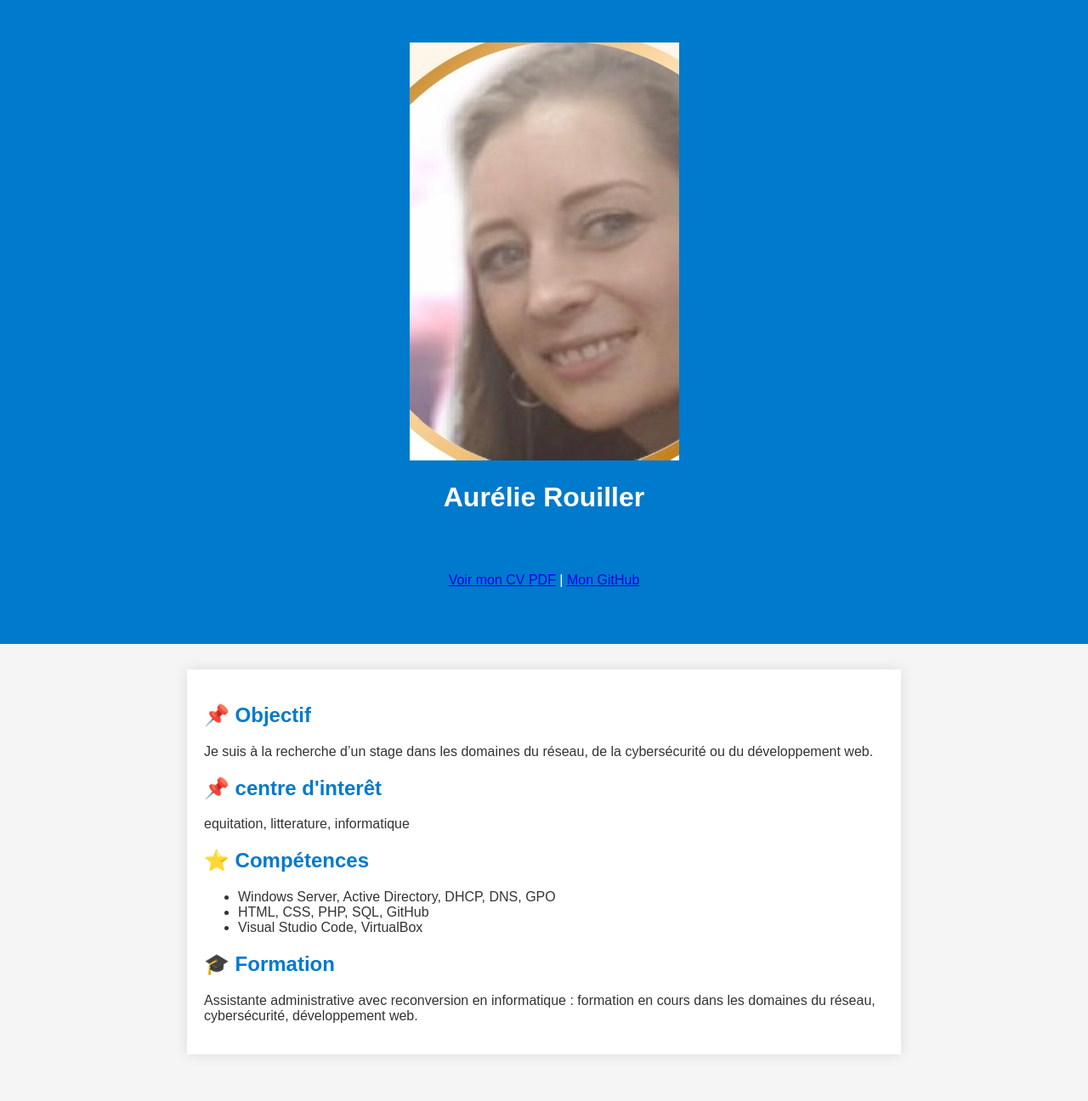
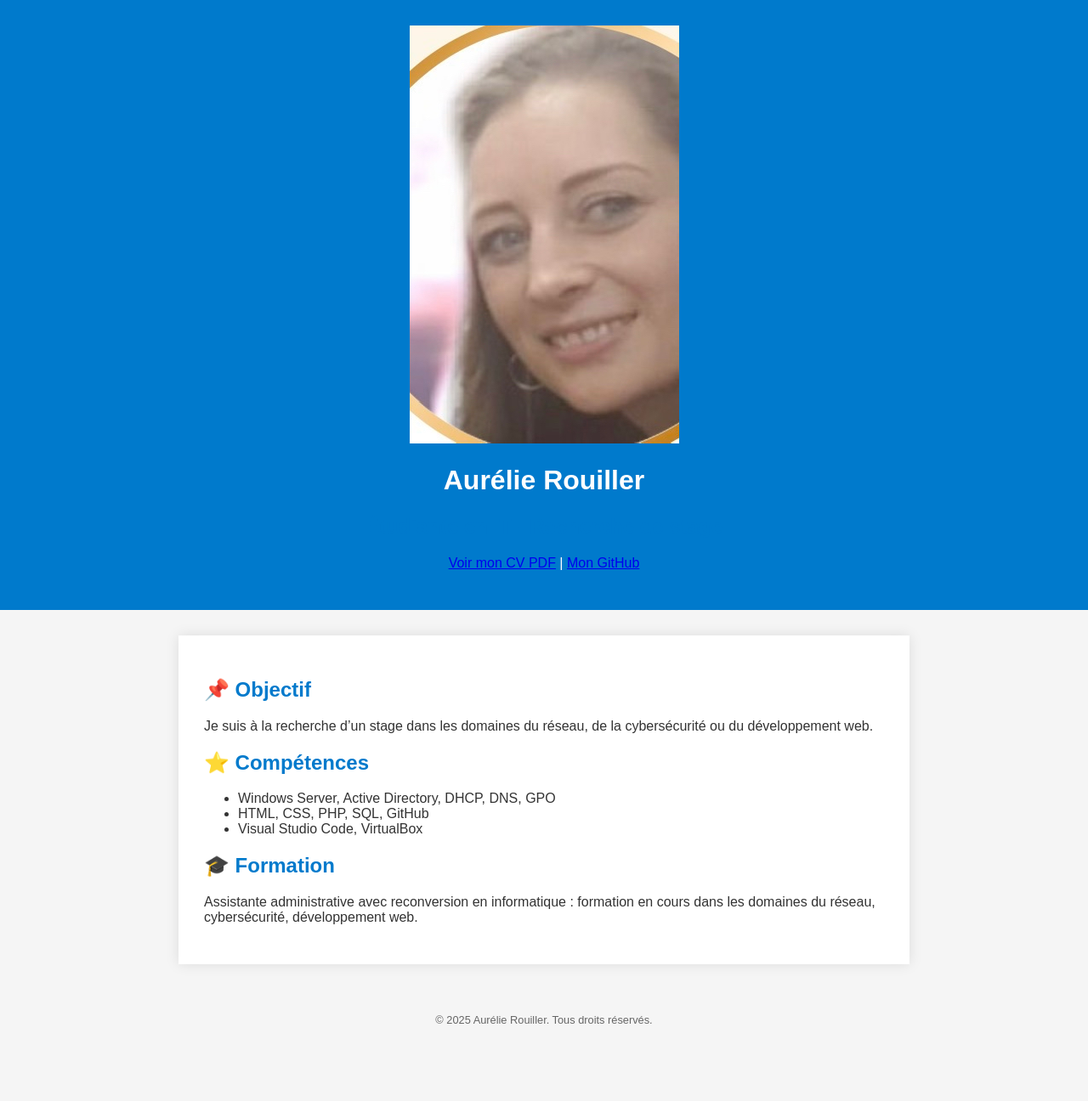
Before and after one commit to Aur1/aur1.github.io, a plain HTML site: page index.html in a window 1280 px wide. Shown: the top 1296 px of the page at 85% size. After the commit the page ends 1236 px from the top, so only its background shows below. Drawn offline with Linux system fonts and the light colour scheme.

Commit message:
centre d'interêt non necessaire + CSS

```diff
--- a/index.html
+++ b/index.html
@@ -22,10 +22,7 @@
             <h2>📌 Objectif</h2>
             <p>Je suis à la recherche d’un stage dans les domaines du réseau, de la cybersécurité ou du développement web.</p>
         </section>
-        <section>
-            <h2>📌 centre d'interêt</h2>
-            <p>equitation, litterature, informatique</p>
-        </section>
+
         <section>
             <h2>⭐ Compétences</h2>
             <ul>
--- a/style.css
+++ b/style.css
@@ -10,7 +10,7 @@ header {
     background-color: #007acc;
     color: white;
     text-align: center;
-    padding: 50px;
+    padding: 30px;
 }
 .photo {
    width: 150px;
@@ -21,12 +21,12 @@ header {
   box-shadow: 0 0 10px rgba(0, 0, 0, 0.1);
   display: block;
   margin: 0 auto;
-  margin-bottom: 50px;
+  margin-bottom: 30px;
 }
 main {
     max-width: 800px;
     margin: 30px auto;
-    padding: 20px;
+    padding: 30px;
     background: white;
     box-shadow: 0 0 15px rgba(0, 0, 0, 0.1);
 }
```
